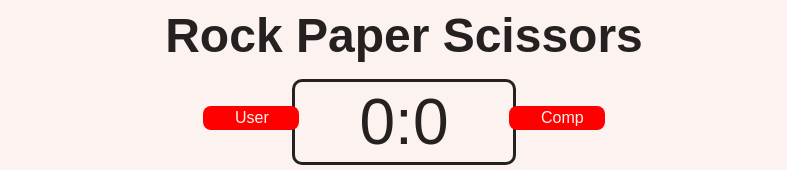
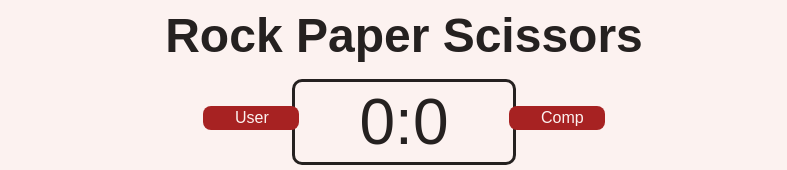
Before and after one commit to DesislavaNaydenova/RPS_Game, a plain HTML site: page index.html in a window 1280 px wide. Shown: the top 170 px of the page, without its empty margins (236-1023 px from the left). Drawn offline with Linux system fonts and the light colour scheme.

Commit message:
add last corrections

```diff
--- a/assets/css/style.css
+++ b/assets/css/style.css
@@ -29,7 +29,7 @@ header {
     position: relative;
 }
 .badge {
-    background: red;
+    background: rgb(167, 34, 34);
     color: #fcf2f0;
     font-size: 1rem;
     padding: 0.2rem 2rem;
```
Also changed, not shown: assets/images/paper.png, assets/images/rock.png, assets/images/scissors.png.
